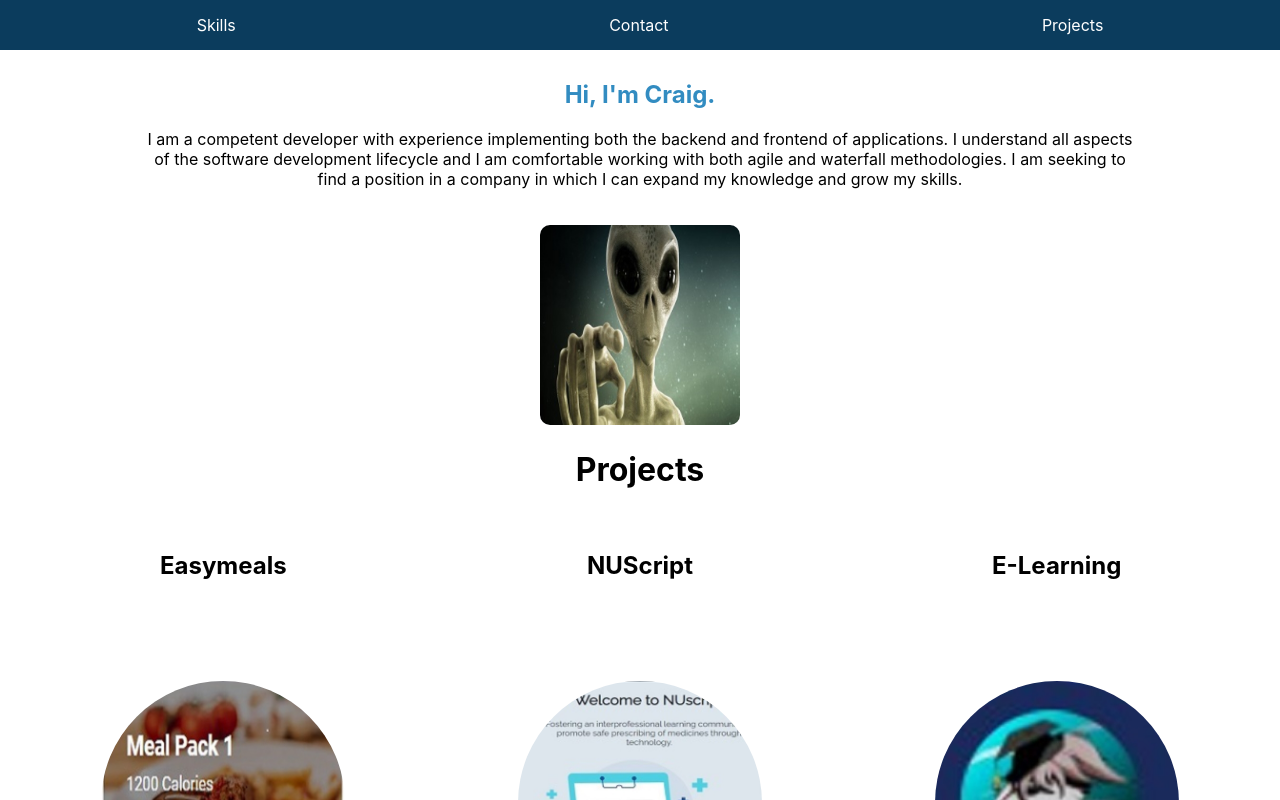
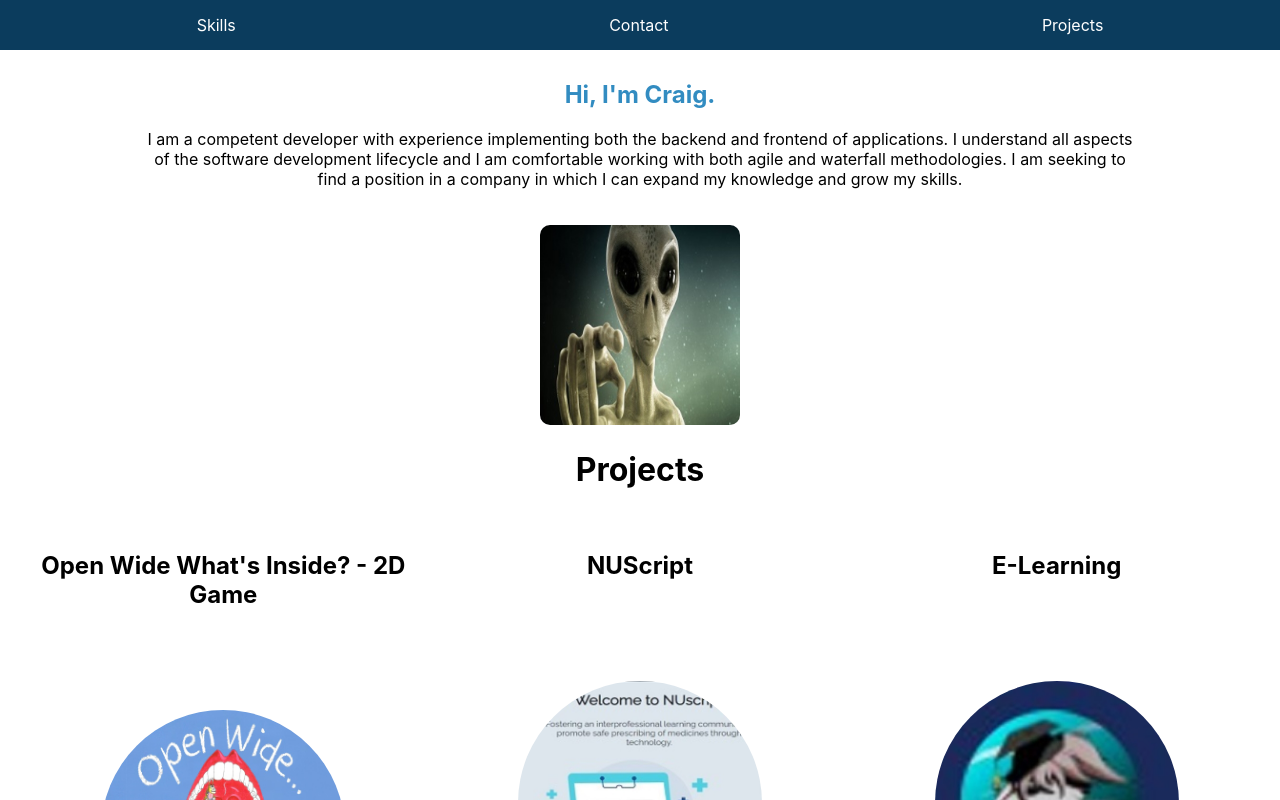
Before and after one commit to craig-glass/Portfolio, a React (Create React App) app in the folder frontend/: page /projects in a window 1280 px wide. Shown: the top 800 px of the page. Built offline with nearby package versions, Linux system fonts and the light colour scheme.

Commit message:
Added link to Open Wide project

```diff
--- a/frontend/src/components/Projects.js
+++ b/frontend/src/components/Projects.js
@@ -20,7 +20,7 @@ export default function Projects() {
           scale: 1,
         },
         whileHover: {
-          scale: 2,
+          scale: 1.5,
           borderRadius: ["50%", "10%"],
           transition: { type: "spring", bounce: 0.8 },
         },
--- a/frontend/src/data/projectsData.js
+++ b/frontend/src/data/projectsData.js
@@ -4,15 +4,16 @@ import Epic from "../images/Epic.jpg";
 import IGFit from "../images/igfit.jpg";
 import GODesigner from "../images/GODesigner.jpg";
 import Spaceships from "../images/Spaceships.jpg";
+import Openwide from "../images/Openwide.jpg";
 
 export const projects = [
   {
-    title: "Easymeals",
-    subtitle: "Django, React, Postgres, Nginx, Docker, CI/CD, Digitalocean",
+    title: "Open Wide What's Inside? - 2D Game",
+    subtitle: "Unity, C#, Photoshop",
     description:
-      "Subscription based meal delivery service built with CI/CD pipeline and deployed on Digitalocean",
-    link: "https://github.com/craig-glass/easymeals",
-    image: Easymeals,
+      "2D game with a purpose of aiding education for the school of dentistry, Newcastle University",
+    link: "https://simmer.io/@NUDental/open-wide",
+    image: Openwide,
   },
   {
     title: "NUScript",
```
Also changed, not shown: frontend/src/images/Openwide.jpg (added).
